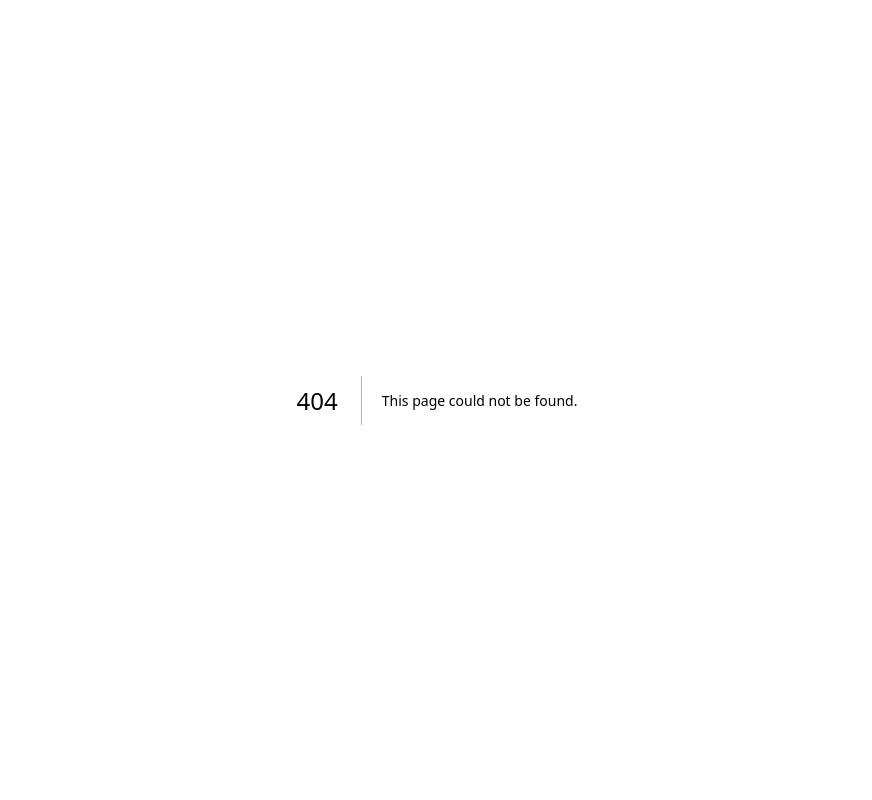
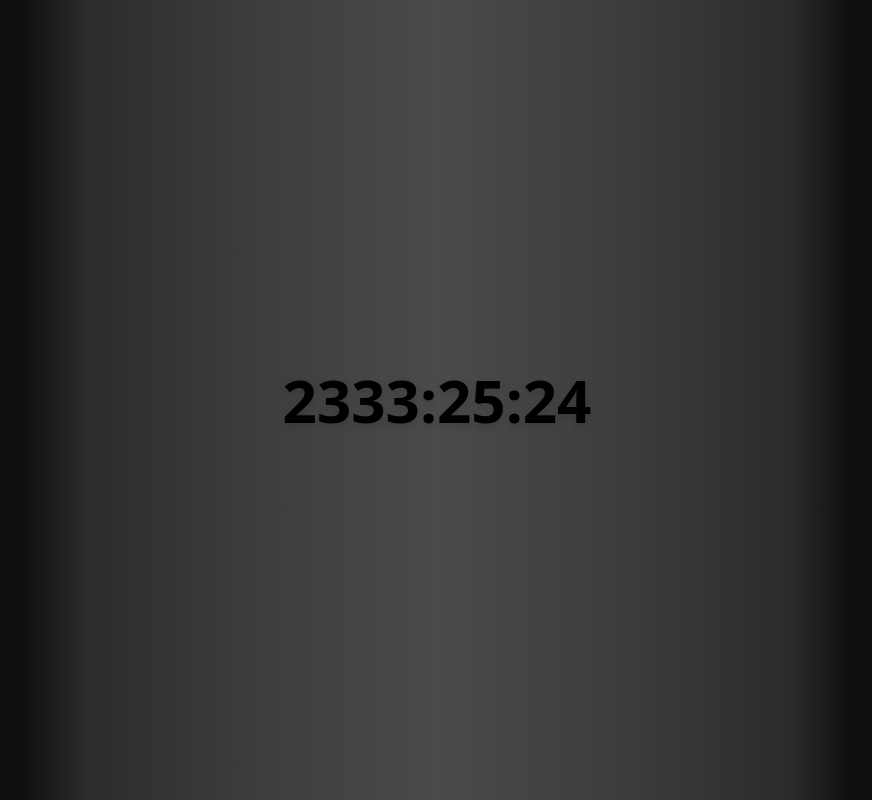
Before and after one commit to Tristan0847/SiteN0Realis, a Next.js app in the folder src/BlogVacare/frontend/: page /vacare in a window 1280 px wide. Before the commit this address had no page. Shown: the whole page, without its empty margins (203-1075 px from the left). Built offline with nearby package versions, Linux system fonts and the light colour scheme.

Commit message:
Amélioration du blog de vacare

```diff
--- /dev/null
+++ b/src/BlogVacare/frontend/app/vacare/page.tsx
@@ -0,0 +1,18 @@
+import { Metadata } from "next";
+import { PageVacareArrive } from "./pageclient";
+
+export async function generateMetadata(): Promise<Metadata> {
+
+    return {
+        title: `Vacare arrive.`,
+    };
+}
+
+/**
+ * Page annonçant l'arrivée de Vacare
+ * @returns {JSX.Element} Composant React pour la page annonçant l'arrivée de Vacare
+ */
+export default async function Page() {
+
+    return <PageVacareArrive />
+}
--- /dev/null
+++ b/src/BlogVacare/frontend/app/vacare/pageclient.tsx
@@ -0,0 +1,59 @@
+"use client";
+
+import FondResonance from "@BlogsFront/components/FondResonances";
+import { TypeConfigResonance } from "@BlogsFront/utils/Resonances/ResonanceConfig";
+import { useEffect, useState } from "react";
+
+
+export function PageVacareArrive() {
+    // Date de fin du compte à rebours
+    const dateFinale = new Date("2026-01-01T00:00:00");
+
+    // Constante pour calculer le temps entre la date actuelle et le 1er janvier
+    const [tempsRestant, setTempsRestant] = useState<string>("");
+    const [afficherVideo, setAfficherVideo] = useState<boolean>(false);
+
+    // Rechargement du temps restant à chaque seconde
+    useEffect(() => {
+        const intervalle = setInterval(() => {
+            const maintenant = new Date();
+            const difference = dateFinale.getTime() - maintenant.getTime();
+
+            setAfficherVideo(difference <= 0);
+
+            // Affichage des heures, minutes et secondes restantes
+            const heures = Math.floor((difference / (1000 * 60 * 60)));
+            const minutes = Math.floor((difference / (1000 * 60)) % 60);
+            const secondes = Math.floor((difference / 1000) % 60);
+
+            const tempsFormatte = `${heures}:${minutes}:${secondes}`;
+            setTempsRestant(tempsFormatte);
+        }, 1000);
+
+        return () => clearInterval(intervalle);
+    }, []);
+
+    return (
+        <div style={{ position: 'relative', minHeight: '100vh', background: "black"}}>
+          <FondResonance preset={ TypeConfigResonance.vacare }/>
+
+          <div style={{ position: 'relative', zIndex: 1 }}>
+            <main className="text-6xl font-extrabold text-black drop-shadow-md leading-tight min-h-screen flex flex-col justify-center items-center">
+                {afficherVideo ? (
+                    <div className="relative w-1/2 aspect-video rounded-lg overflow-hidden shadow-2xl border-2 border-gray-600">
+                        <iframe
+                            className="absolute inset-0 w-full h-full"
+                            src=""
+                            title="Nouveau départ"
+                            allow="accelerometer; autoplay; clipboard-write; encrypted-media; gyroscope; picture-in-picture"
+                            allowFullScreen
+                        />
+                    </div>
+                )
+                : tempsRestant !== "" ? tempsRestant : "..."
+                }
+            </main>
+          </div>
+        </div>
+    );
+}
--- a/src/BlogVacare/frontend/components/dossier/DossierEntete.tsx
+++ b/src/BlogVacare/frontend/components/dossier/DossierEntete.tsx
@@ -26,7 +26,7 @@ export function DossierEntete() {
     <section className="mx-auto px-4">
       <div className="text-center mb-10">
         <h1 className="text-6xl font-extrabold text-primary-dark drop-shadow-md leading-tight">
-          Bienvenue sur le Blog de Vacare
+          Bienvenue sur le Blog de <Link href="/vacare" className="text-primary-dark/40 hover:bg-green-800/10 hover:text-primary-dark/90 transition">Vacare</Link>
         </h1>
         <p className="mt-4 max-w-xl mx-auto text-lg text-neutral-700 leading-relaxed px-2">
           <Link href="/old" className="underline hover:bg-green-800 hover:text-white">Anciennement</Link> blog de Vince et de son meilleur ami, ce forum est aujourd&apos;hui celui de Vacare et, par conséquent, de <strong>N0Realis</strong>.<br/>
--- a/src/BlogVacare/frontend/contexts/AuthContext.tsx
+++ b/src/BlogVacare/frontend/contexts/AuthContext.tsx
@@ -28,6 +28,17 @@ export function AuthProvider({ children } : { children: ReactNode}) {
     const { refetch: fetchUtilisateur } = useRecupererUtilisateurConnecte();
 
     const verifierAuth = async () => {
+        const mode = process.env.NEXT_BUILD_MODE;
+
+        // Si on est en mode export, on a pas besoin de vérifier l'authentification
+        if (mode == 'export') {
+            setChargement(false);
+            setUtilisateur(null);
+            setEstConnecte(false);
+
+            return { succes: true }
+        }
+
         try {
             setChargement(true);
 
@@ -56,6 +67,7 @@ export function AuthProvider({ children } : { children: ReactNode}) {
         finally {
             setChargement(false);
         }
+
     }
 
     // Exécution de la vérification à la création du provider
--- a/src/BlogVacare/frontend/utils/Resonances/ResonanceConfig.ts
+++ b/src/BlogVacare/frontend/utils/Resonances/ResonanceConfig.ts
@@ -22,7 +22,8 @@ export interface ResonanceConfig {
 
 export enum TypeConfigResonance {
     old = "old",
-    modern = "modern"
+    modern = "modern",
+    vacare = "vacare"
 }
 
 /**
@@ -51,5 +52,16 @@ export const RESONANCE_PRESETS: Record<TypeConfigResonance, ResonanceConfig> = {
         couleurs: ['186, 179, 194', '144, 155, 161'],
         direction: 'horizontal',
         intensiteEcho:0.65
+    },
+    vacare: {
+        intervalle: 4700,
+        duree: 8470,
+        opaciteMax: 0.87,
+        positionCentre: 50,
+        tailleResonance: 87,
+        // Résonances blanches
+        couleurs: ['187, 187, 187'],
+        direction: 'horizontal',
+        intensiteEcho:0.75
     }
 };
```
